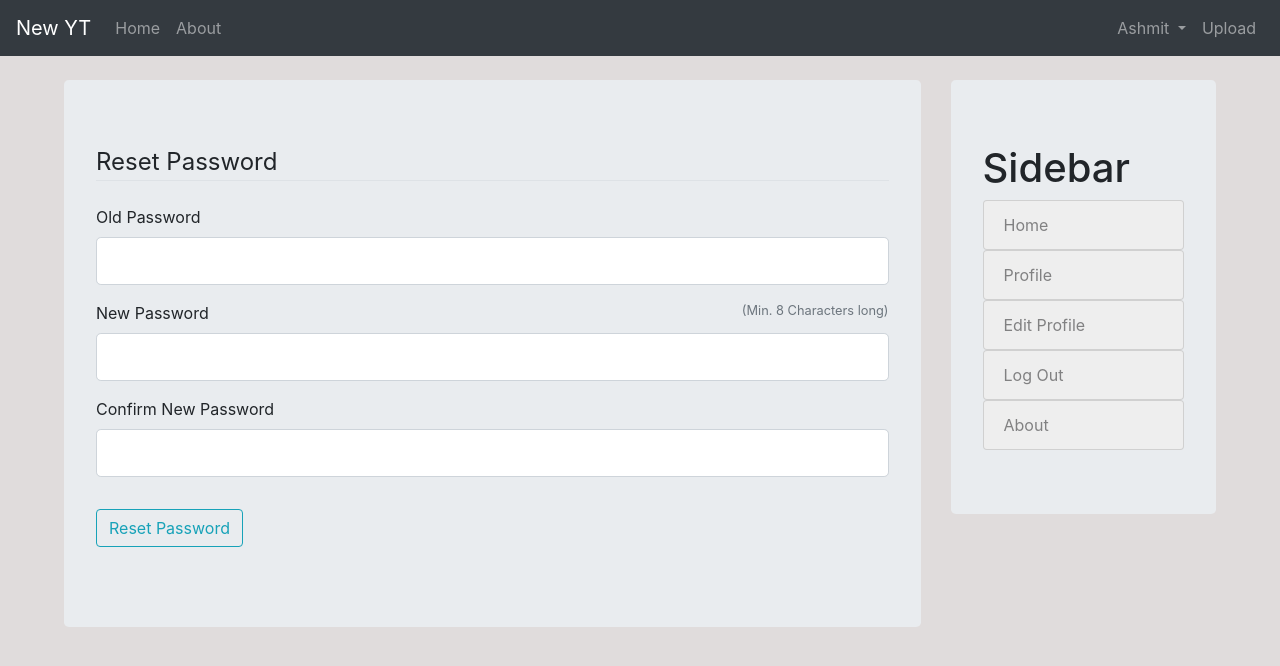
After one commit to Jachdich/placeholder, a Flask app: page /reset_pass in a window 1280 px wide. The commit adds this page. Shown: the top 666 px of the page. Run offline with Flask 2, Linux system fonts and the light colour scheme; a user stored in the database is signed in; some libraries are stand-ins or nearby versions.

Commit message:
route and forms for manual password change

```diff
--- a/app/forms.py
+++ b/app/forms.py
@@ -69,3 +69,9 @@ class ResetPasswordForm(FlaskForm):
     password = PasswordField('Password', validators=[DataRequired(), Length(min=8)])
     confirm_password = PasswordField('Confirm Password', validators=[DataRequired(), EqualTo('password')])
     submit = SubmitField('Reset Password')
+
+class ResetPassForm(FlaskForm):
+    old_password = PasswordField('Old Password', validators=[DataRequired(), Length(min=8)])
+    password = PasswordField('New Password', validators=[DataRequired(), Length(min=8)])
+    confirm_password = PasswordField('Confirm New Password', validators=[DataRequired(), EqualTo('password')])
+    submit = SubmitField('Reset Password')
--- a/app/routes.py
+++ b/app/routes.py
@@ -2,7 +2,7 @@ import os
 import secrets
 from flask import render_template, url_for, flash, redirect, request, abort
 from app import app, db, Bcrypt, mail
-from app.forms import RegistrationForm, LoginForm, UpdateAccountForm, PostForm, RequestResetForm, ResetPasswordForm
+from app.forms import RegistrationForm, LoginForm, UpdateAccountForm, PostForm, RequestResetForm, ResetPasswordForm, ResetPassForm
 from app.models import User, Post
 from flask_login import login_user, current_user, logout_user, login_required
 from flask_mail import Message
@@ -87,6 +87,16 @@ def profile():
     return render_template('profile.html', title='Profile',
                            image_file=image_file, form=form)
 
+
+def save_thumbnail(form_thumbnail):
+    random_hex = secrets.token_hex(8)
+    _, f_ext = os.path.splitext(form_thumbnail.filename)
+    thumbnail_fn = random_hex + f_ext
+    thumbnail_path = os.path.join(app.root_path, 'static/thumbs', thumbnail_fn)
+    form_thumbnail.save(thumbnail_path)
+
+    return thumbnail_fn
+
 @app.route('/upload/new', methods=['GET', 'POST'])
 @login_required
 def new_post():
@@ -159,6 +169,19 @@ def reset_request():
         return redirect(url_for('login'))
     return render_template('reset_request.html', title='Reset Password', form=form)
 
+@app.route("/reset_pass", methods=['GET', 'POST'])
+@login_required
+def reset_pass():
+    form = ResetPassForm()
+    if form.validate_on_submit():
+        user = current_user
+        if user and bcrypt.check_password_hash(user.password, form.old_password.data):
+            hashed_password = bcrypt.generate_password_hash(form.password.data).decode('utf-8')
+            user.password = hashed_password
+            db.session.commit()
+            flash('Your password has been updated!', 'success')
+            return redirect(url_for('home'))
+    return render_template('reset_pass.html', title='Reset Password', form=form)
 
 @app.route("/reset_password/<token>", methods=['GET', 'POST'])
 def reset_token(token):
--- a/app/templates/profile.html
+++ b/app/templates/profile.html
@@ -52,7 +52,7 @@
             </div>
         </fieldset>
         <div class="form-group">
-            {{ form.submit(class="btn btn-outline-info") }}
+            {{ form.submit(class="btn btn-outline-info") }} <a href="{{ url_for('reset_pass') }}" class="btn btn-outline-danger">Change Password</a>
         </div>
     </form>
     </div>
--- /dev/null
+++ b/app/templates/reset_pass.html
@@ -0,0 +1,52 @@
+{% extends "layout.html" %}
+{% block content %}
+    <div class="jumbotron">
+        <form method="POST" action="">
+            <fieldset class="form-group">
+                <legend class="border-bottom mb-4">Reset Password</legend>
+                <div class="form-group">
+                        {{ form.old_password.label(class="form-control-label") }}
+                        {% if form.old_password.errors %}
+                            {{ form.old_password(class="form-control form-control-lg is-invalid") }}
+                            <div class="invalid-feedback">
+                                {% for error in form.old_password.errors %}
+                                    <span>{{ error }}</span>
+                                {% endfor %}
+                            </div>
+                        {% else %}
+                            {{ form.old_password(class="form-control form-control-lg") }}
+                        {% endif %}
+                    </div>
+                <div class="form-group">
+                    {{ form.password.label(class="form-control-label") }}<small class="text-muted float-right">(Min. 8 Characters long)</small>
+                    {% if form.password.errors %}
+                        {{ form.password(class="form-control form-control-lg is-invalid") }}
+                        <div class="invalid-feedback">
+                            {% for error in form.password.errors %}
+                                <span>{{ error }}</span>
+                            {% endfor %}
+                        </div>
+                    {% else %}
+                        {{ form.password(class="form-control form-control-lg") }}
+                    {% endif %}
+                </div>
+                <div class="form-group">
+                    {{ form.confirm_password.label(class="form-control-label") }}
+                    {% if form.confirm_password.errors %}
+                        {{ form.confirm_password(class="form-control form-control-lg is-invalid") }}
+                        <div class="invalid-feedback">
+                            {% for error in form.confirm_password.errors %}
+                                <span>{{ error }}</span>
+                            {% endfor %}
+                        </div>
+                    {% else %}
+                        {{ form.confirm_password(class="form-control form-control-lg") }}
+                    {% endif %}
+                </div>
+            </fieldset>
+            <div class="form-group">
+                {{ form.submit(class="btn btn-outline-info") }}
+            </div>
+        </form>
+    </div>
+{% endblock content %}
--- a/app/templates/upload.html
+++ b/app/templates/upload.html
@@ -32,6 +32,7 @@
                 {{ form.content(class="form-control form-control-lg") }}
                 {% endif %}
             </div>
+        </fieldset
         </fieldset>
         <div class="form-group">
             {{ form.submit(class="btn btn-outline-info") }}
```
Also changed, not shown: app/site.db.
